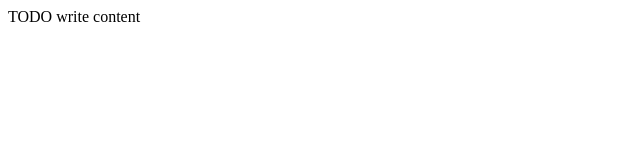
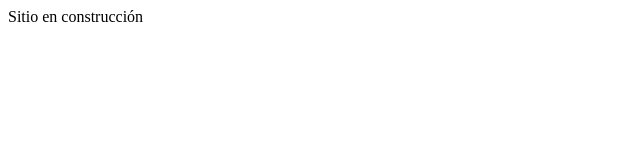
Before and after one commit to Arro-com701/Proyecto1, a website: page public_html/index.html in a window 1280 px wide. Shown: the full height of the page, 0-640 px from the left. Drawn offline with Linux system fonts and the light colour scheme.

Commit message:
Commit de prueba.

```diff
--- a/public_html/index.html
+++ b/public_html/index.html
@@ -11,6 +11,6 @@
         <meta name="viewport" content="width=device-width, initial-scale=1.0">
     </head>
     <body>
-        <div>TODO write content</div>
+        <div>Sitio en construcción</div>
     </body>
 </html>
```
